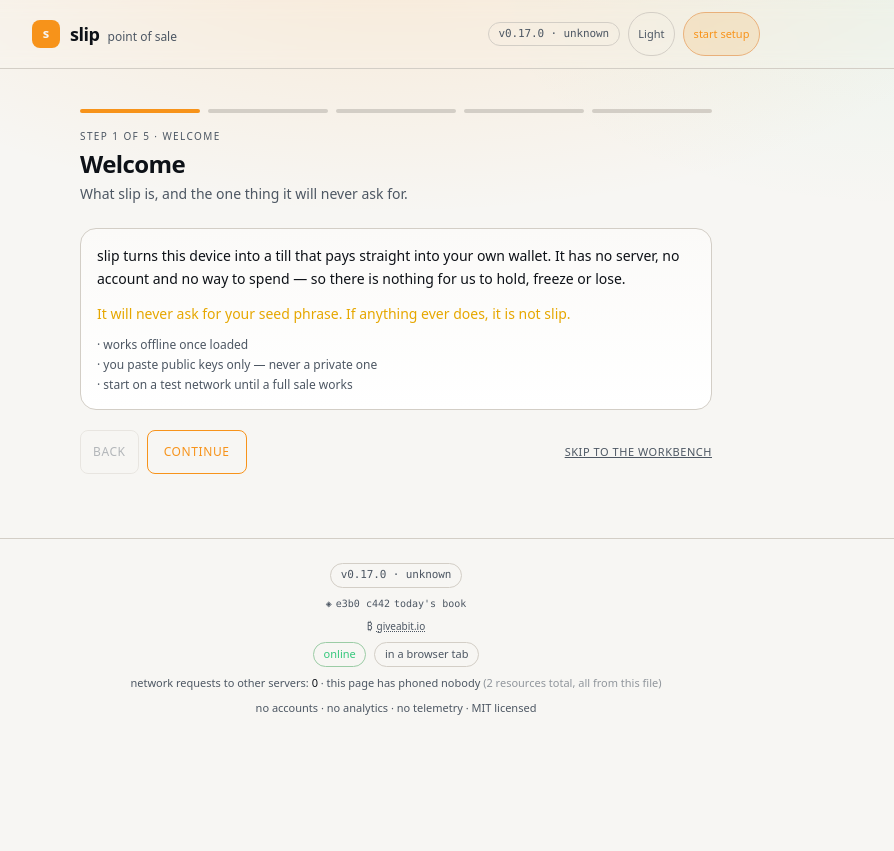
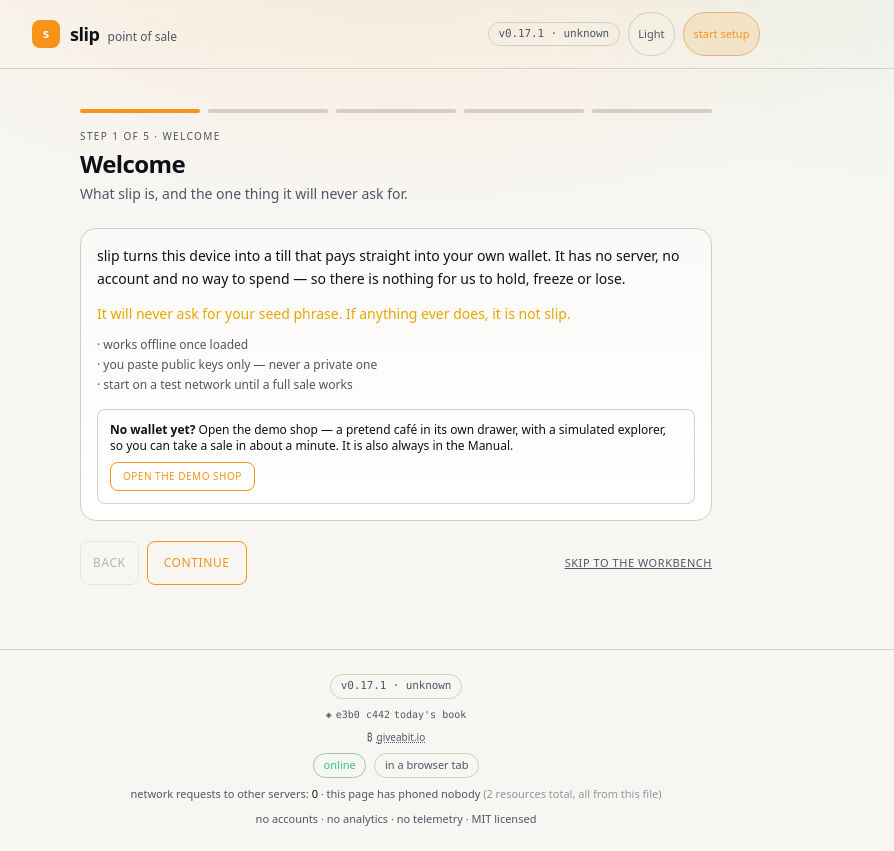
Before and after one commit to kitsboy/slip, a React (Vite) app: page / in a window 1280 px wide. Both pictures are taken after a click on the button "start setup". Shown: the whole page, without its empty margins (244-1138 px from the left). Before the commit the page ends 800 px from the top, so only its background shows below. Built offline with nearby package versions, Linux system fonts and the light colour scheme.

Commit message:
slip v0.17.1: onboarding names the demo shop and links to it
A stranger with no wallet can now reach the pretend café from the first screen, not only from the
Manual — the smallest possible path from 'what is this' to 'I took a sale'.

```diff
--- a/package.json
+++ b/package.json
@@ -1,7 +1,7 @@
 {
   "name": "slip",
   "private": true,
-  "version": "0.17.0",
+  "version": "0.17.1",
   "type": "module",
   "description": "slip — a non-custodial, serverless, watch-only point-of-sale terminal. Sells pay straight into the merchant's own wallet.",
   "license": "MIT",
--- a/src/ui/Wizard.tsx
+++ b/src/ui/Wizard.tsx
@@ -133,6 +133,22 @@ export default function Wizard({ onDone }: { onDone: () => void }) {
             <li>· you paste public keys only — never a private one</li>
             <li>· start on a test network until a full sale works</li>
           </ul>
+
+          <div className="mt-4 rounded-lg border border-line p-3">
+            <p className="text-xs">
+              <strong>No wallet yet?</strong> Open the demo shop — a pretend café in its own drawer, with a
+              simulated explorer, so you can take a sale in about a minute. It is also always in the
+              Manual.
+            </p>
+            <a
+              href="?demo=1"
+              target="_blank"
+              rel="noreferrer noopener"
+              className="mt-2 inline-block rounded-lg border border-accent px-3 py-1.5 text-[10px] uppercase tracking-wider text-accent"
+            >
+              open the demo shop
+            </a>
+          </div>
         </div>
       )}
 
```
Also changed, not shown: 2 other files (tests, documents, lock files or other folders).
